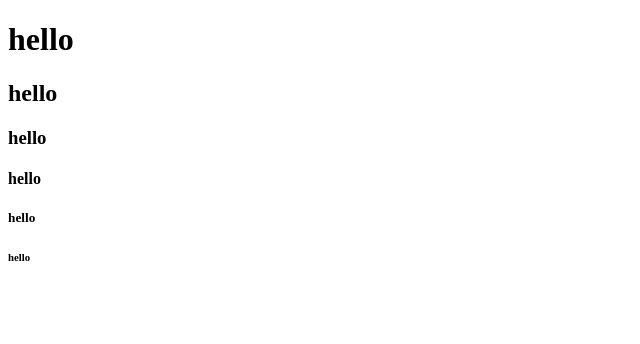
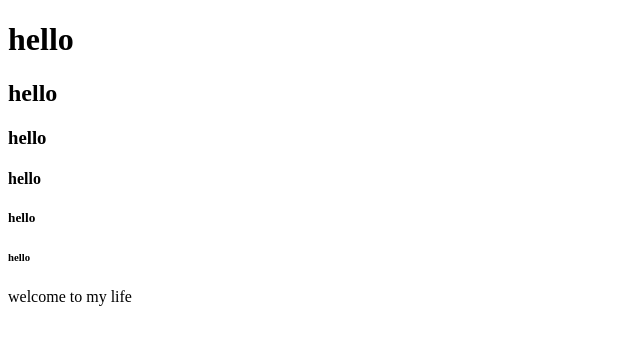
Before and after one commit to selebobo/monkeybottoms, a plain HTML site: page index.html in a window 1280 px wide. Shown: the whole page, without its empty margins (0-640 px from the left). Drawn offline with Linux system fonts and the light colour scheme.

Commit message:
Update index.html

```diff
--- a/index.html
+++ b/index.html
@@ -13,5 +13,6 @@
     <h4>hello</h4>
     <h5>hello</h5>
     <h6>hello</h6>
+    <p>welcome to my life</p>
 </body>
 </html>
```
